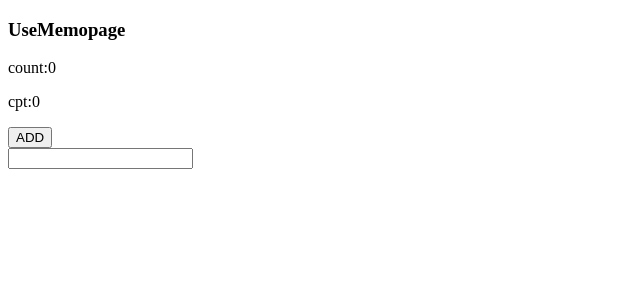
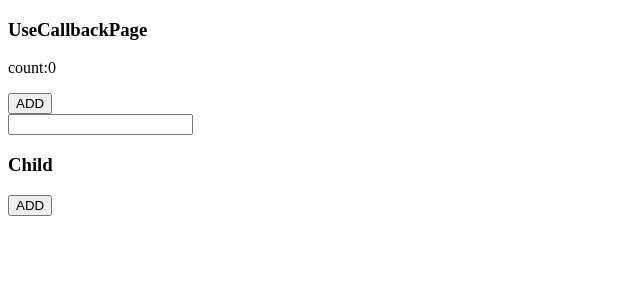
Before and after one commit to xiumubai/react-basic, a React app: page / in a window 1280 px wide. Shown: the top 300 px of the page, without its empty margins (0-640 px from the left). Built offline with nearby package versions, Linux system fonts and the light colour scheme.

Commit message:
Hook API之useCallback的使用

```diff
--- a/src/App.js
+++ b/src/App.js
@@ -1,10 +1,10 @@
 import React from 'react'
-import UseMemopage from './pages/UseMemopage'
+import UseCallbackPage from './pages/UseCallbackPage'
 
 function App() {
   return (
     <div>
-      <UseMemopage />
+      <UseCallbackPage />
     </div>
   )
 }
--- /dev/null
+++ b/src/pages/UseCallbackPage.js
@@ -0,0 +1,36 @@
+import React, { useState, useCallback, PureComponent } from 'react'
+
+export default function UseCallbackPage(props) {
+  const [count, setCount] = useState(0)
+  const [value, setValue] = useState('')
+  const addClick = useCallback(() => {
+    let sum = 0
+    for (let i = 0; i < count; i++) {
+      sum += i
+    }
+    return sum
+  }, [count])
+  return (
+    <div>
+      <h3>UseCallbackPage</h3>
+      <p>count:{count}</p>
+      <button onClick={() => setCount(count + 1)}>ADD</button>
+      <div></div>
+      <input value={value} onChange={(event) => setValue(event.target.value)} />
+      <Child addClick={addClick} />
+    </div>
+  )
+}
+
+class Child extends PureComponent {
+  render() {
+    console.log('child render')
+    const { addClick } = this.props
+    return (
+      <div>
+        <h3>Child</h3>
+        <button onClick={() => console.log(addClick())}>ADD</button>
+      </div>
+    )
+  }
+}
```
